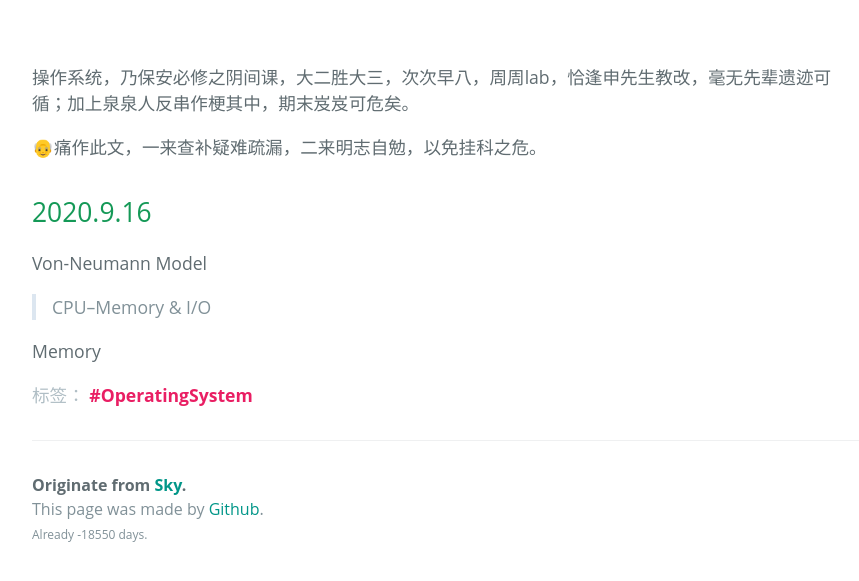
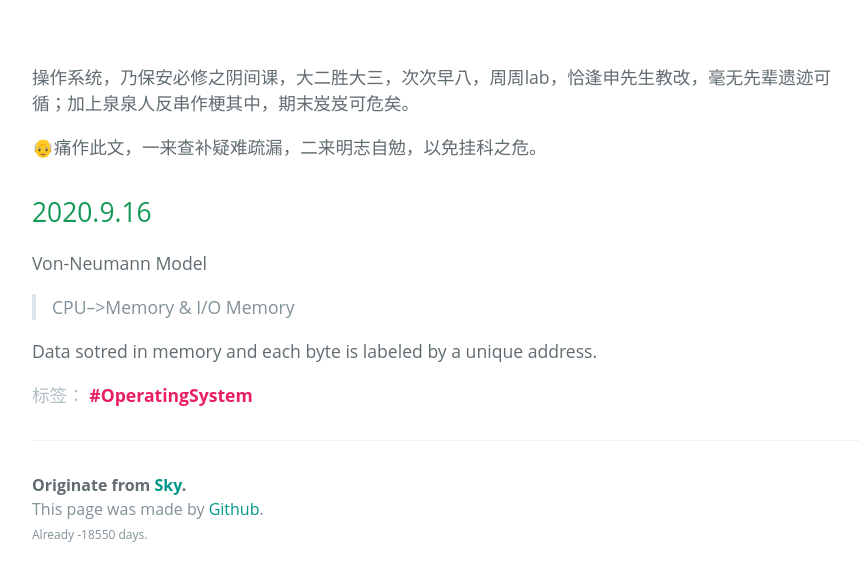
Before and after one commit to NishikinoSky/NishikinoSky.github.io, a Jekyll site: the page built from _posts/2020-10-16-Operating-System.md, in a window 1280 px wide and 947 px high, cut to the strip 354-935 px from the top of the window. Shown: the whole strip, without its empty margins (192-1051 px from the left). Built offline with Jekyll 4.4.1, drawn with Linux system fonts in a browser that asks for light colours; some web fonts are replaced.

Commit message:
Update 2020-10-16-Operating-System.md

```diff
--- a/_posts/2020-10-16-Operating-System.md
+++ b/_posts/2020-10-16-Operating-System.md
@@ -11,6 +11,7 @@ stickie: false
 ## 2020.9.16
 
 Von-Neumann Model
-> CPU--Memory & I/O
+> CPU-->Memory & I/O
+Memory
 
-Memory
+Data sotred in memory and each byte is labeled by a unique address.
```
